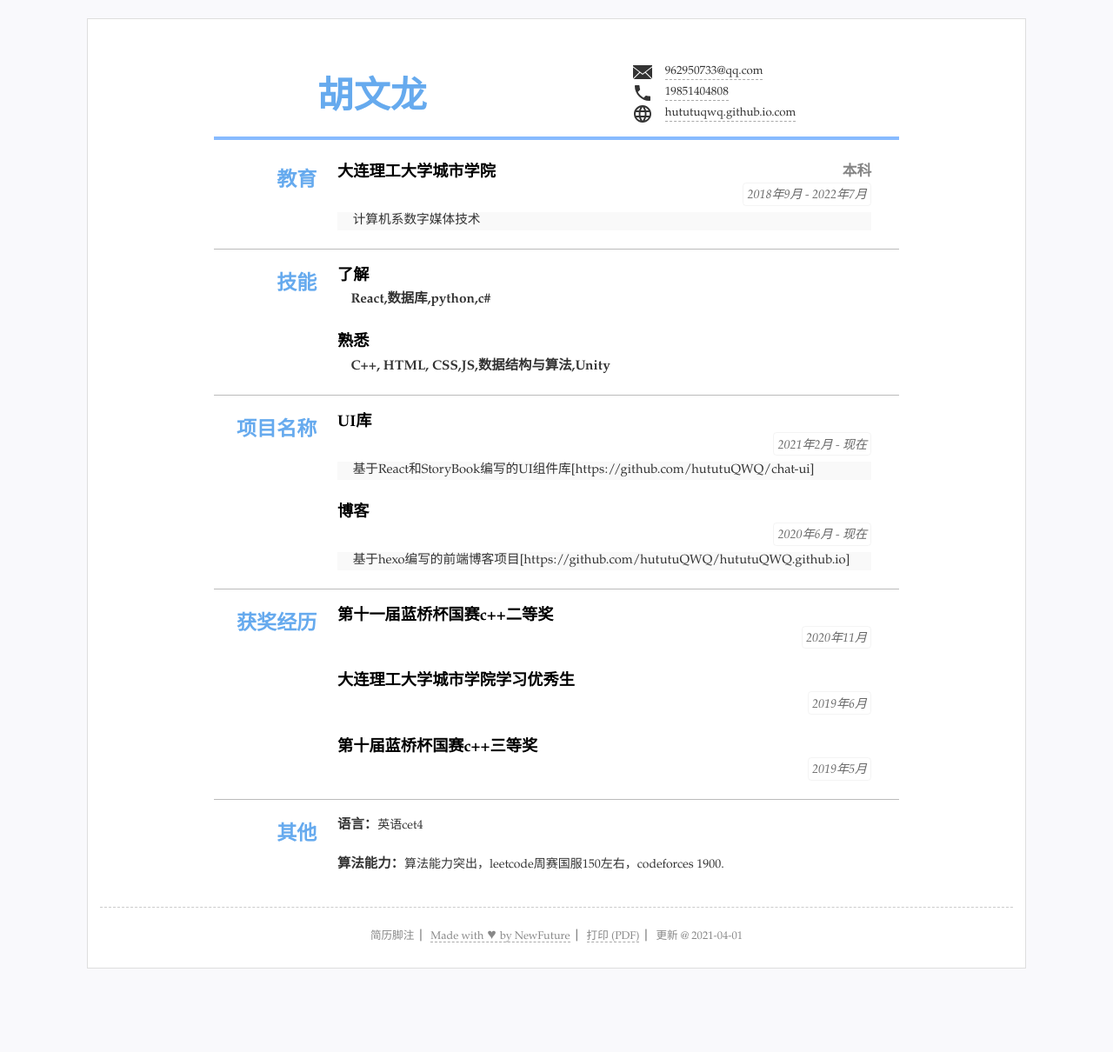
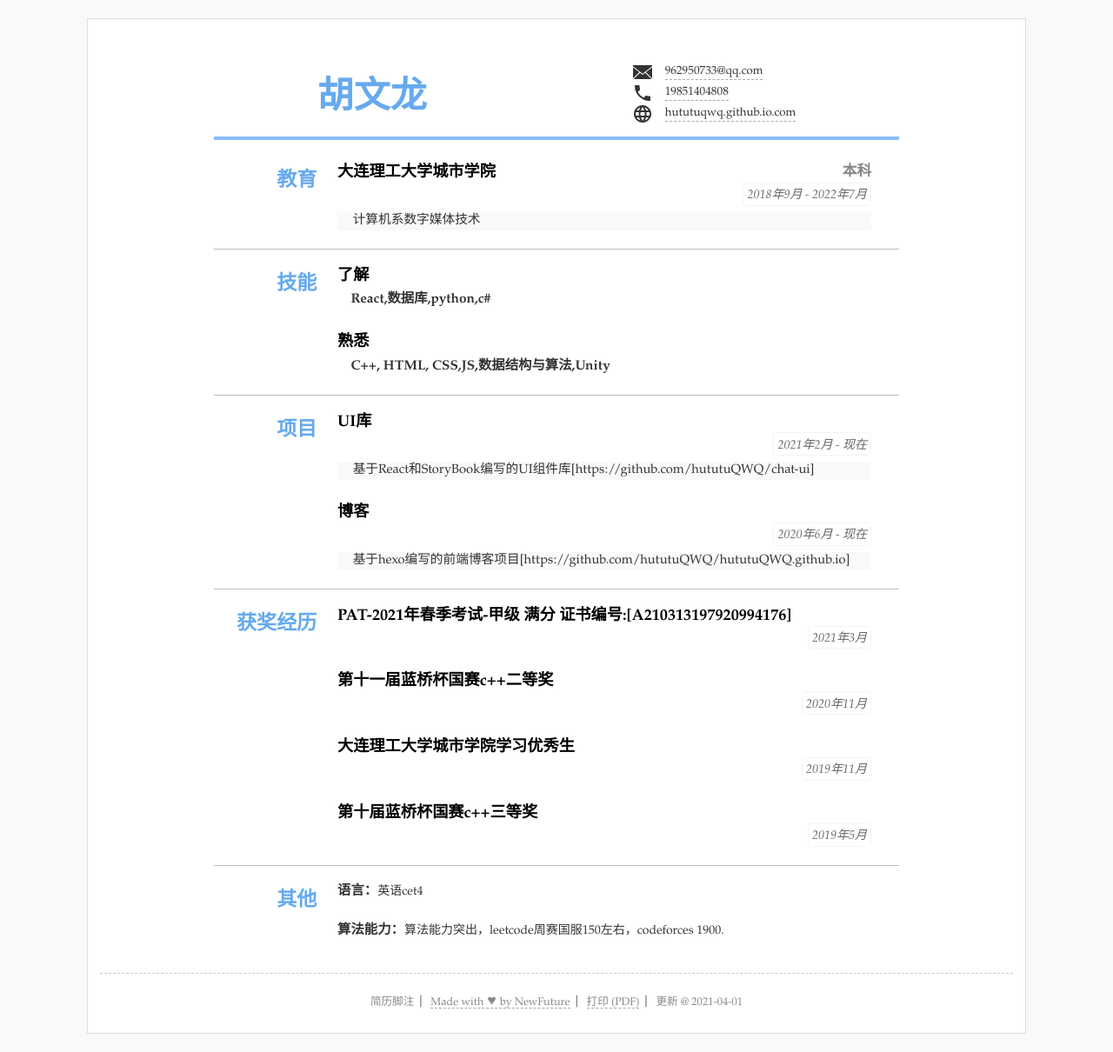
Before and after one commit to hututuQWQ/resume, a Jekyll site: the page built from index.html, in a window 1280 px wide. Shown: the whole page at 87% size. Built offline with Jekyll 4.4.1, drawn with Linux system fonts in a browser that asks for light colours; before the commit the page ends 1135 px from its top, so only the background shows below that.

Commit message:
Update resume.yml

```diff
--- a/_data/resume.yml
+++ b/_data/resume.yml
@@ -38,7 +38,7 @@ main: #简历主要内容，
   - title: 熟悉
     summary: C++, HTML, CSS,JS,数据结构与算法,Unity
 - type: projects
-  name: 项目名称
+  name: 项目
   content:
   - title: UI库
     duration: 2021年2月 - 现在
@@ -51,10 +51,12 @@ main: #简历主要内容，
 - type: prize #类别为ID
   name: 获奖经历 #显示名称，空则使用type
   content: #内容基本格式 标题-副标题-日期-详细内容 (都允许空)
+  - title: PAT-2021年春季考试-甲级 满分 证书编号:[A210313197920994176]
+    duration: "2021年3月"
   - title: 第十一届蓝桥杯国赛c++二等奖
     duration: "2020年11月"
   - title: 大连理工大学城市学院学习优秀生
-    duration: "2019年6月"
+    duration: "2019年11月"
   - title: 第十届蓝桥杯国赛c++三等奖
     duration: "2019年5月"
 
```
